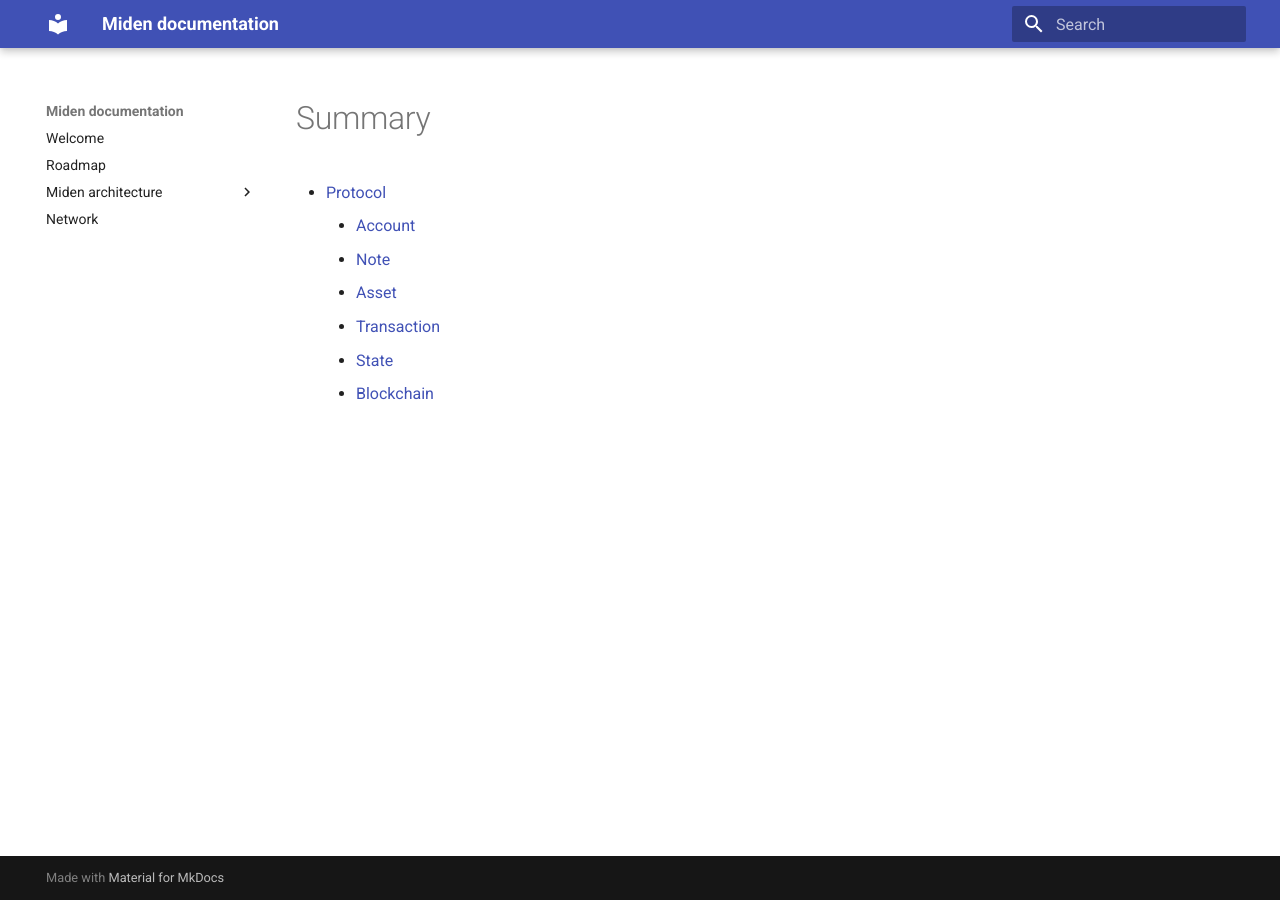
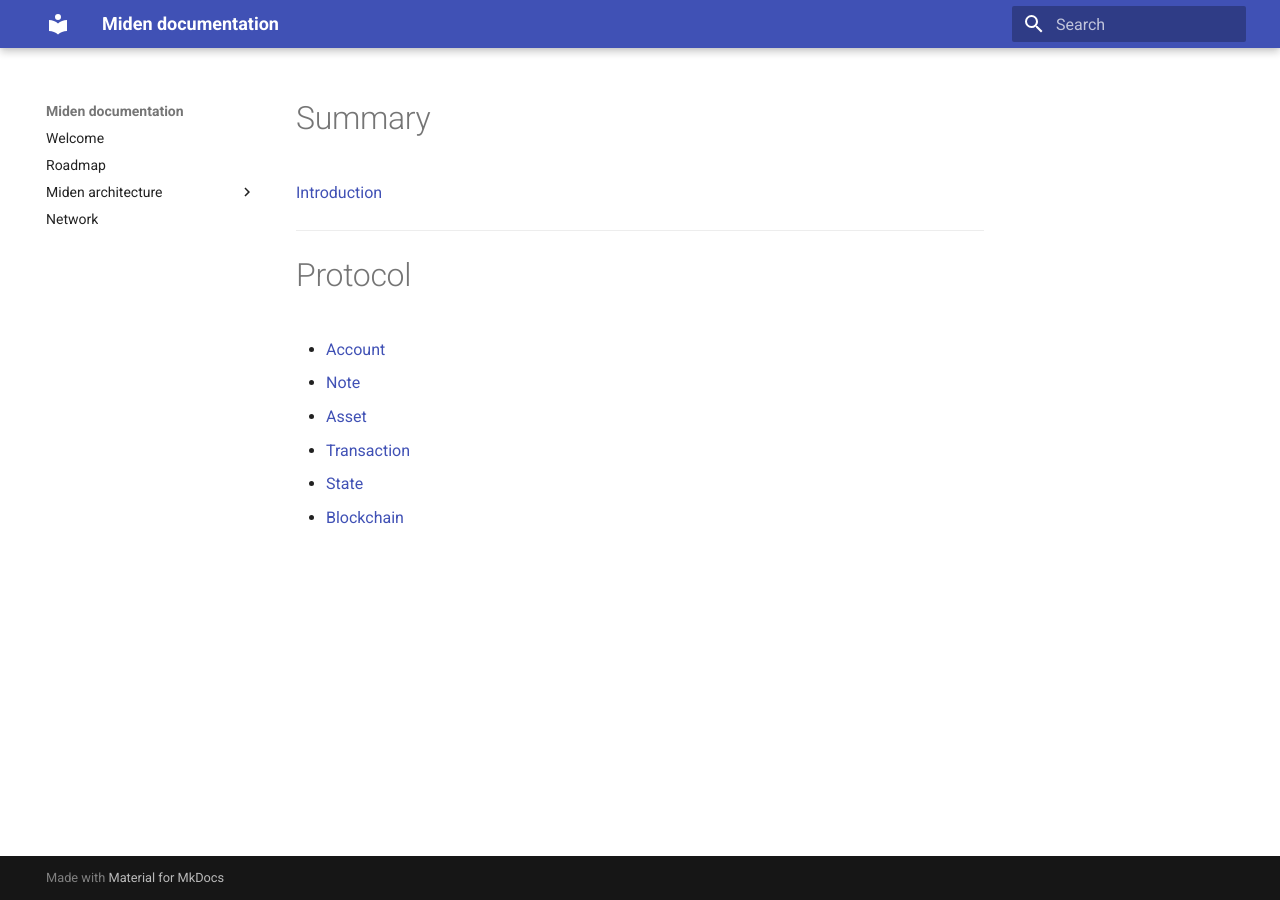
Before and after one commit to 0xPolygonMiden/miden-base, an MkDocs documentation site: the page built from docs/src/SUMMARY.md, in a window 1280 px wide. Built offline with MkDocs 1.6.1 and Material for MkDocs 9.7.7, drawn with Linux system fonts in a browser that asks for light colours.

```diff
--- a/docs/src/SUMMARY.md
+++ b/docs/src/SUMMARY.md
@@ -1,9 +1,14 @@
 # Summary
 
-- [Protocol](./index.md)
-    * [Account](./account.md)
-    * [Note](./note.md)
-    * [Asset](./asset.md)
-    * [Transaction](./transaction.md)
-    * [State](./state.md)
-    * [Blockchain](./blockchain.md)
+[Introduction](./index.md)
+
+---
+
+# Protocol
+
+- [Account](./account.md)
+- [Note](./note.md)
+- [Asset](./asset.md)
+- [Transaction](./transaction.md)
+- [State](./state.md)
+- [Blockchain](./blockchain.md)
```
Also changed, not shown: docs/src/IMPORTED.md (added, +9 -0 lines), 1 other file.
